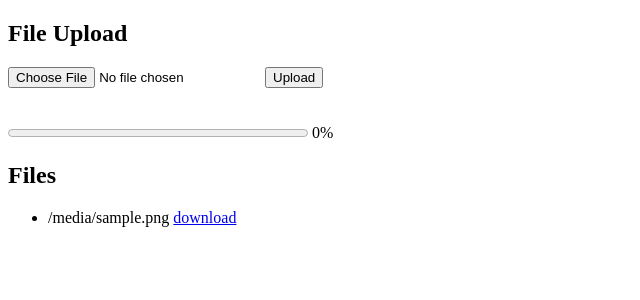
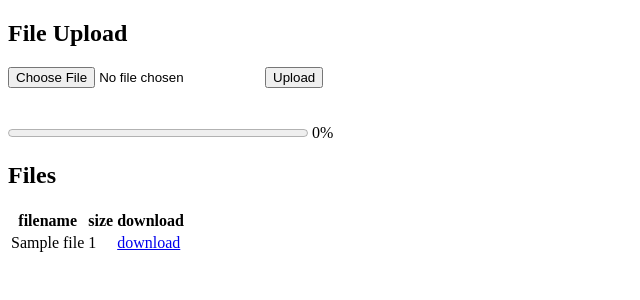
Before and after one commit to root-LH/fileSharingBoard, a Flask app: template templates/index.html in a window 1280 px wide. Shown: the top 300 px of the page, without its empty margins (0-640 px from the left). Run offline with Flask 3, Linux system fonts and the light colour scheme; the template is opened without the code that fills it: most values are stand-ins (such as "Sample title", 1, 10 or a date in 2020).

Commit message:
feat: display file size in upload and download list

```diff
--- a/app.py
+++ b/app.py
@@ -10,10 +10,27 @@ os.makedirs(UPLOAD_DIR, exist_ok=True)
 app = Flask(__name__)
 app.config['MAX_CONTENT_LENGTH'] = 10 * 1024 * 1024 * 1024
 
+def format_size(size):
+    for unit in ['B', 'KB', 'MB', 'GB', 'TB']:
+        if size < 1024:
+            return f"{size:.1f} {unit}"
+        size /= 1024
+    return f"{size:.1f} PB"
+
 @app.route("/")
 def index():
-    files = os.listdir(UPLOAD_DIR)
-    return render_template("index.html", files=files)
+    file_list = []
+
+    for name in os.listdir(UPLOAD_DIR):
+        path = os.path.join(UPLOAD_DIR, name)
+        if os.path.isfile(path):
+            size = os.path.getsize(path)
+            file_list.append({
+                "name": name,
+                "size": format_size(size),
+                "bytes": size
+            })
+    return render_template("index.html", files=file_list)
 
 @app.route("/upload", methods=["POST"])
 def upload():
--- a/static/upload.js
+++ b/static/upload.js
@@ -12,9 +12,9 @@ document.getElementById("uploadForm").addEventListener("submit", function (e) {
 
     xhr.upload.onprogress = function (e) {
         if (e.lengthComputable) {
-            const percent = Math.round((e.loaded / e.total) * 100);
+            const percent = Math.round((e.loaded / e.total * 100).toFixed(1));
             document.getElementById("progressBar").value = percent;
-            document.getElementById("progressText").innerText = percent + "%";
+            document.getElementById("progressText").innerText = `${percent}% (${(e.loaded/1024/1024).toFixed(1)} / ${(e.total/1024/1024).toFixed(1)} MB)`;
         }
     };
 
--- a/templates/index.html
+++ b/templates/index.html
@@ -17,13 +17,25 @@
     <script src="/static/upload.js"></script>
 
     <h2>Files</h2>
-    <ul>
+    <table>
+    <thead>
+        <tr>
+            <th>filename</th>
+            <th>size</th>
+            <th>download</th>
+        </tr>
+    </thead>
+    <tbody>
         {% for f in files %}
-            <li>
-                {{ f }}
-                <a href="/download/{{ f }}">download</a>
-            </li>
+        <tr>
+            <td>{{ f.name }}</td>
+            <td>{{ f.size }}</td>
+            <td>
+                <a href="{{ url_for('download', filename=f.name) }}">download</a>
+            </td>
+        </tr>
         {% endfor %}
-    </ul>
+    </tbody>
+</table>
 </body>
 </html>
```
